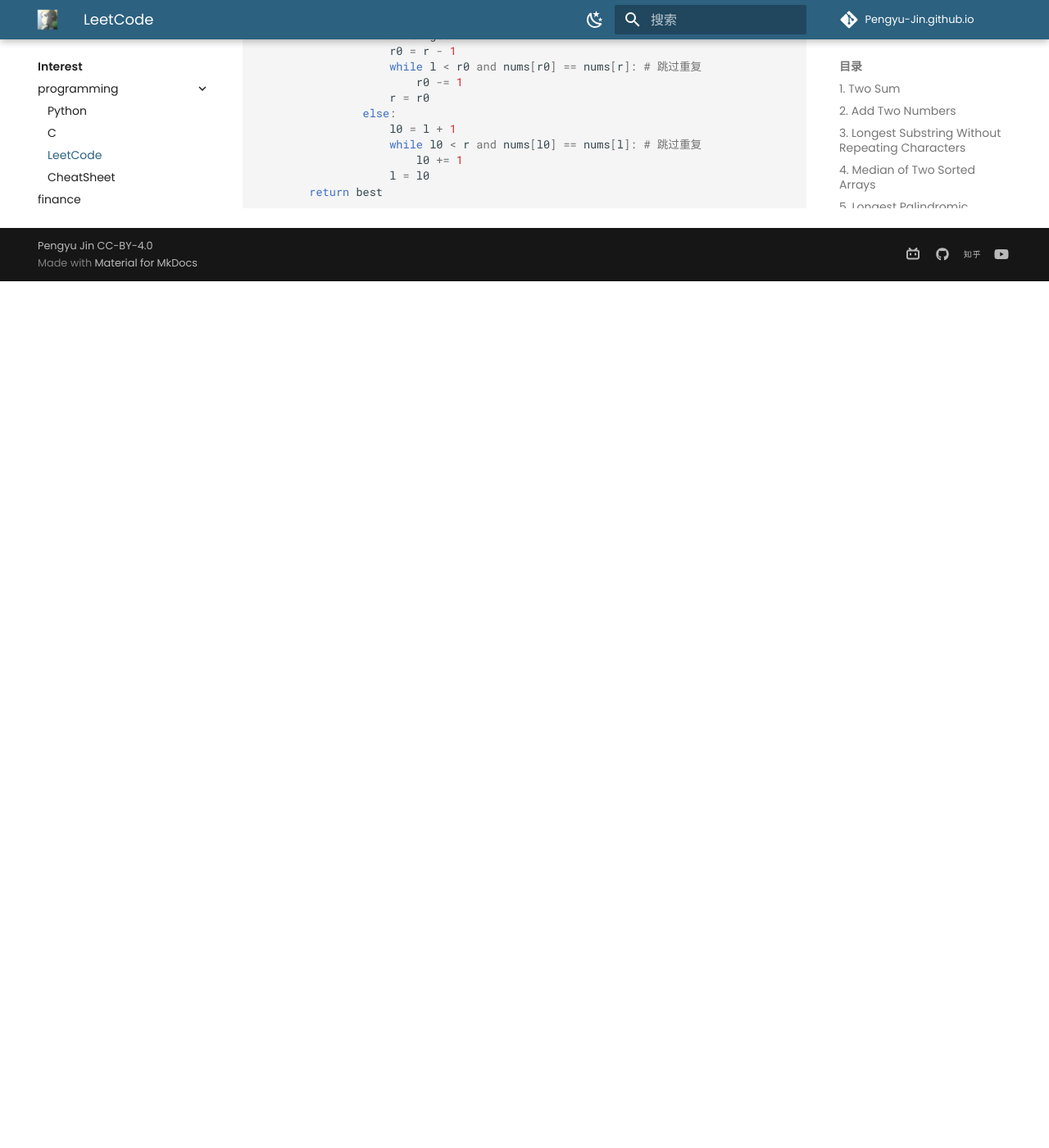
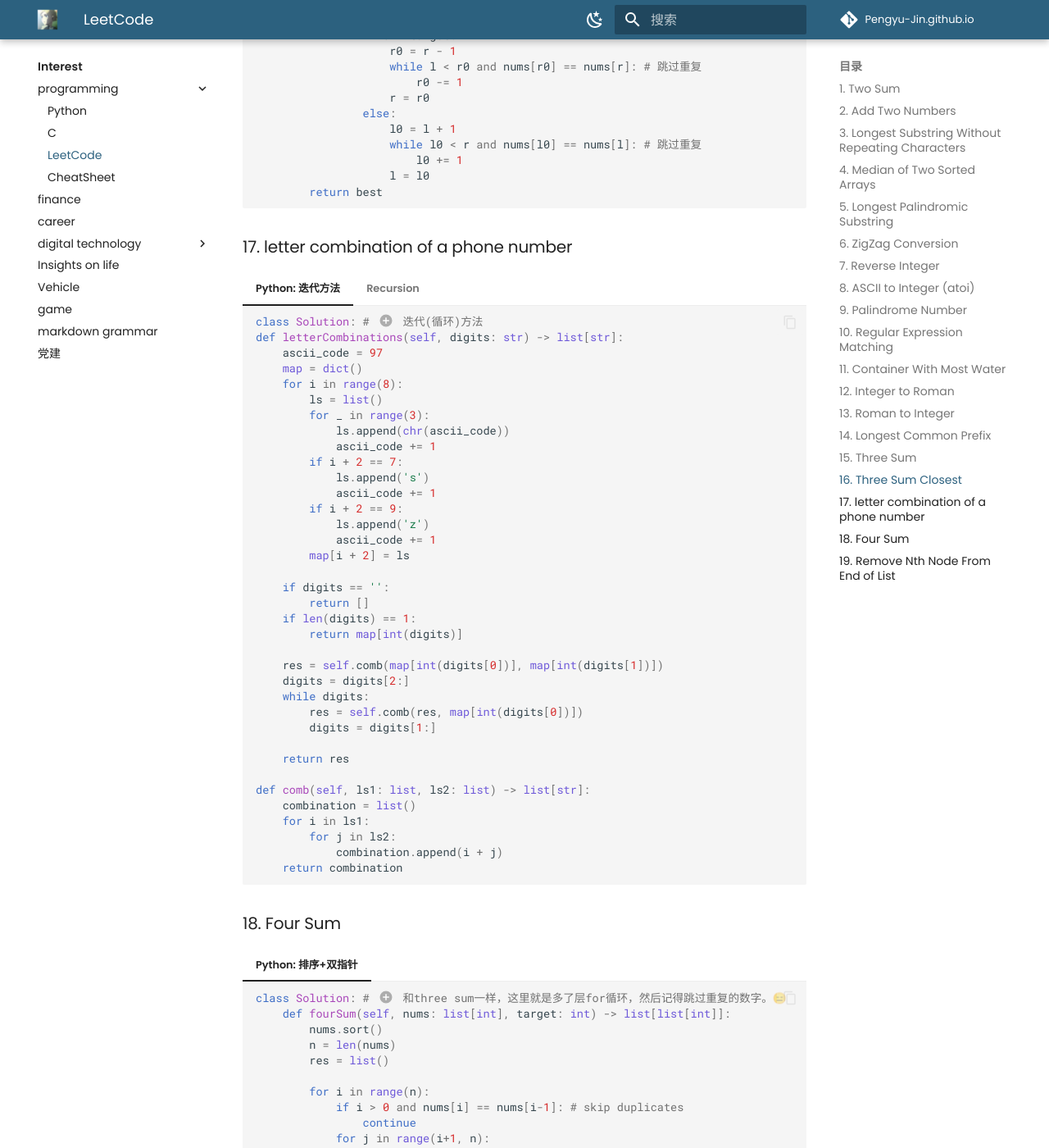
Before and after one commit to Pengyu-Jin/Pengyu-Jin.github.io, an MkDocs documentation site: the page built from docs/interest/programming/leetcode.md, in a window 1280 px wide and 1400 px high, scrolled down 8530 px. Shown: the whole window at 82% size. Built offline with MkDocs 1.6.1 and Material for MkDocs 9.7.7, drawn with Linux system fonts in a browser that asks for light colours; emoji names are drawn with the system emoji font; comment, search, counter and statistics services are not loaded; a style sheet for code colours, icons or effects is not loaded; before the commit the page ends 8873 px from its top, so only the background shows below that; some of the changed text lies outside the part shown.

Commit message:
update leetcode

````diff
--- a/docs/interest/programming/leetcode.md
+++ b/docs/interest/programming/leetcode.md
@@ -783,3 +783,132 @@
     ```
 
     1. :white_check_mark: 2025/04/07
+
+
+### 17. letter combination of a phone number
+
+=== "Python: 迭代方法"
+
+    ```py
+    class Solution: # (1) 迭代(循环)方法
+    def letterCombinations(self, digits: str) -> list[str]:
+        ascii_code = 97
+        map = dict()
+        for i in range(8):
+            ls = list()
+            for _ in range(3):
+                ls.append(chr(ascii_code))
+                ascii_code += 1
+            if i + 2 == 7:
+                ls.append('s')
+                ascii_code += 1
+            if i + 2 == 9:
+                ls.append('z')
+                ascii_code += 1
+            map[i + 2] = ls
+
+        if digits == '':
+            return []
+        if len(digits) == 1:
+            return map[int(digits)]
+
+        res = self.comb(map[int(digits[0])], map[int(digits[1])])
+        digits = digits[2:]
+        while digits:
+            res = self.comb(res, map[int(digits[0])])
+            digits = digits[1:]
+
+        return res
+
+    def comb(self, ls1: list, ls2: list) -> list[str]:
+        combination = list()
+        for i in ls1:
+            for j in ls2:
+                combination.append(i + j)
+        return combination
+    ```
+
+    1. :white_check_mark: 2025/04/08
+
+=== "Recursion"
+
+    ```py
+    class Solution:
+        def letterCombinations(self, digits: str) -> list[str]:
+            # mapping硬编码
+            phoneMap = {
+                "2": "abc",
+                "3": "def",
+                "4": "ghi",
+                "5": "jkl",
+                "6": "mno",
+                "7": "pqrs",
+                "8": "tuv",
+                "9": "wxyz",
+            }
+
+            if not digits:
+                return []
+
+            # 递归辅助函数
+            def helper(index: int) -> list[str]:
+                # base case
+                if index == len(digits):
+                    return [""]
+                # 获取子问题的结果，后续所有数字的组合
+                sub_result = helper(index + 1)
+
+                # 取出当前数字对应的字母
+                current_letter = phoneMap[digits[index]]
+
+                # 递归调用
+                result = []
+                for letter in current_letter:
+                    for sub_str in sub_result:
+                        result.append(letter + sub_str)
+                return result
+
+            return helper(0)
+    ```
+
+### 18. Four Sum
+
+=== "Python: 排序+双指针"
+
+    ```py
+    class Solution: # (1) 和three sum一样，这里就是多了层for循环，然后记得跳过重复的数字。😑
+        def fourSum(self, nums: list[int], target: int) -> list[list[int]]:
+            nums.sort()
+            n = len(nums)
+            res = list()
+
+            for i in range(n):
+                if i > 0 and nums[i] == nums[i-1]: # skip duplicates
+                    continue
+                for j in range(i+1, n):
+                    if j > i+1 and nums[j] == nums[j-1]: # skip duplicates
+                        continue
+                    l = j + 1
+                    r = n - 1
+                    while l < r:
+                        s = nums[i] + nums[j] + nums[l] + nums[r]
+                        if s == target:
+                            res.append([nums[i], nums[j], nums[l], nums[r]])
+                            l += 1
+                            r -= 1
+                            while l < r and nums[l] == nums[l-1]: # skip duplicates
+                                l += 1
+                            while l < r and nums[r] == nums[r+1]: # skip duplicates
+                                r -= 1
+                        elif s < target:
+                            l += 1
+                        else:
+                            r -= 1
+
+            return res
+    ```
+
+    1. :white_check_mark: 2025/04/08
+
+
+### 19. Remove Nth Node From End of List
````
